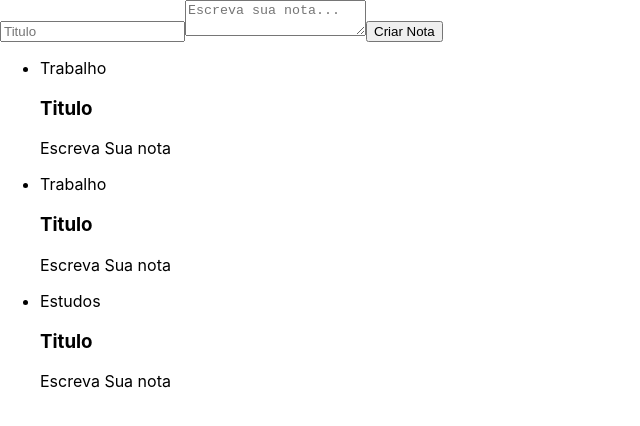
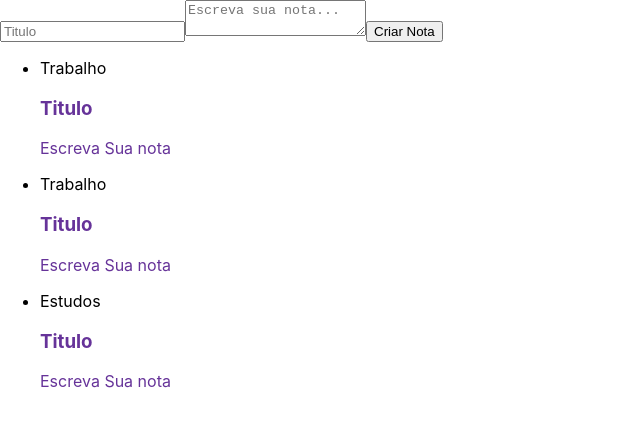
Before and after one commit to hashtegui/lista-de-notas, a React (Create React App) app: page / in a window 1280 px wide. Shown: the top 426 px of the page, without its empty margins (0-640 px from the left). Built offline with nearby package versions, Linux system fonts and the light colour scheme.

Commit message:
aplicando estilizacao

```diff
--- a/src/components/CardNota.jsx
+++ b/src/components/CardNota/CardNota.jsx
@@ -1,9 +1,11 @@
 import React, { Component } from 'react';
+import "./estilo.css"
+
 class CardNota extends Component {
     state = {}
     render() {
         return (
-            <section>
+            <section className="card-nota">
                 <header>
                     <h3>Titulo</h3>
                 </header>
--- /dev/null
+++ b/src/components/CardNota/estilo.css
@@ -0,0 +1,3 @@
+.card-nota{
+    color: rebeccapurple;
+}
--- a/src/components/ListaDeNotas.jsx
+++ b/src/components/ListaDeNotas.jsx
@@ -1,17 +1,17 @@
 import React, { Component } from "react";
-import CardNota from "./CardNota";
+import CardNota from "./CardNota/CardNota";
 
 class ListaDeNotas extends Component {
     render() {
         return (
-            <ul>{Array.of("Trabalho", "Trabalho", "Estudos").map(categoria=>{
+            <ul>{Array.of("Trabalho", "Trabalho", "Estudos").map((categoria, index)=>{
                 return(
-                    <li>
+                    <li key={index}>
                         <div>{categoria}</div>
                         <CardNota/>
                     </li>
                 );
-            })}</ul>)
+            })}</ul>);
     }
 }
 export default ListaDeNotas;
```
